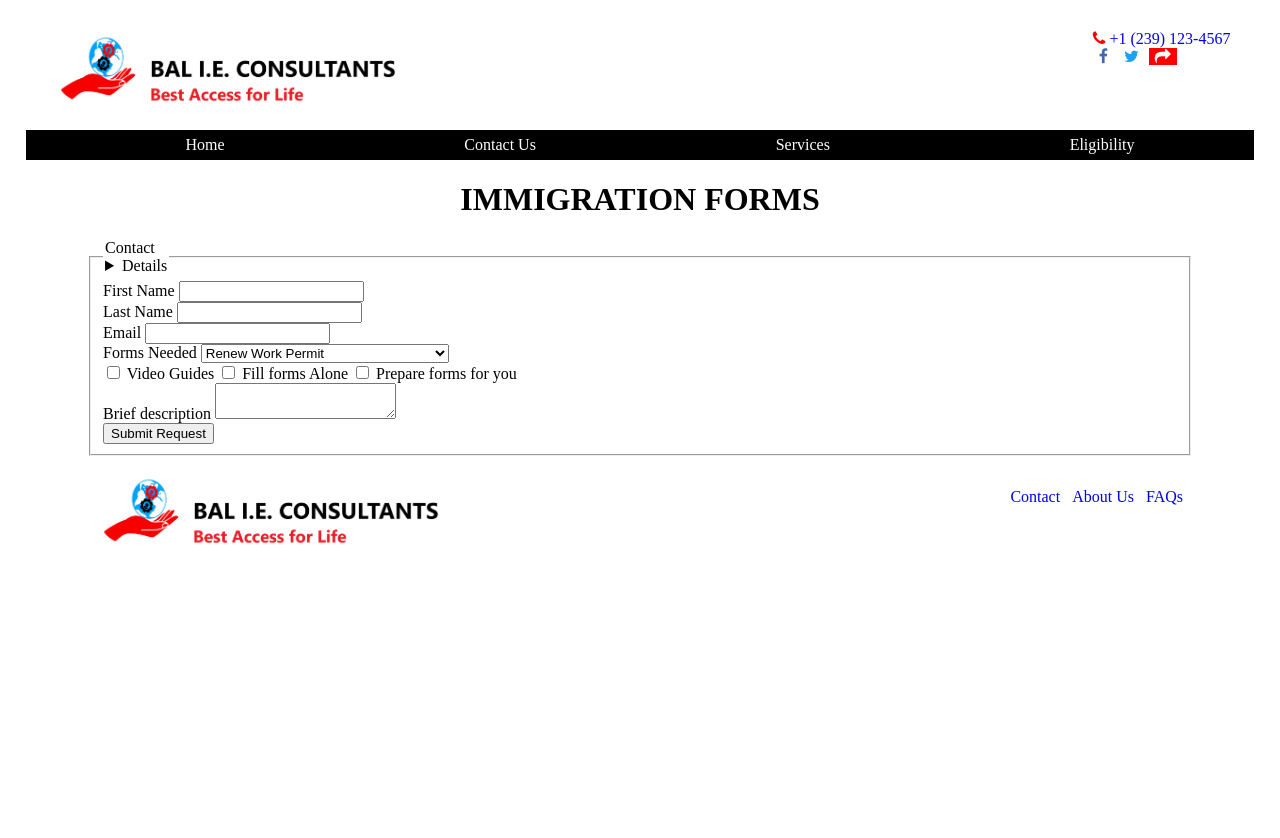
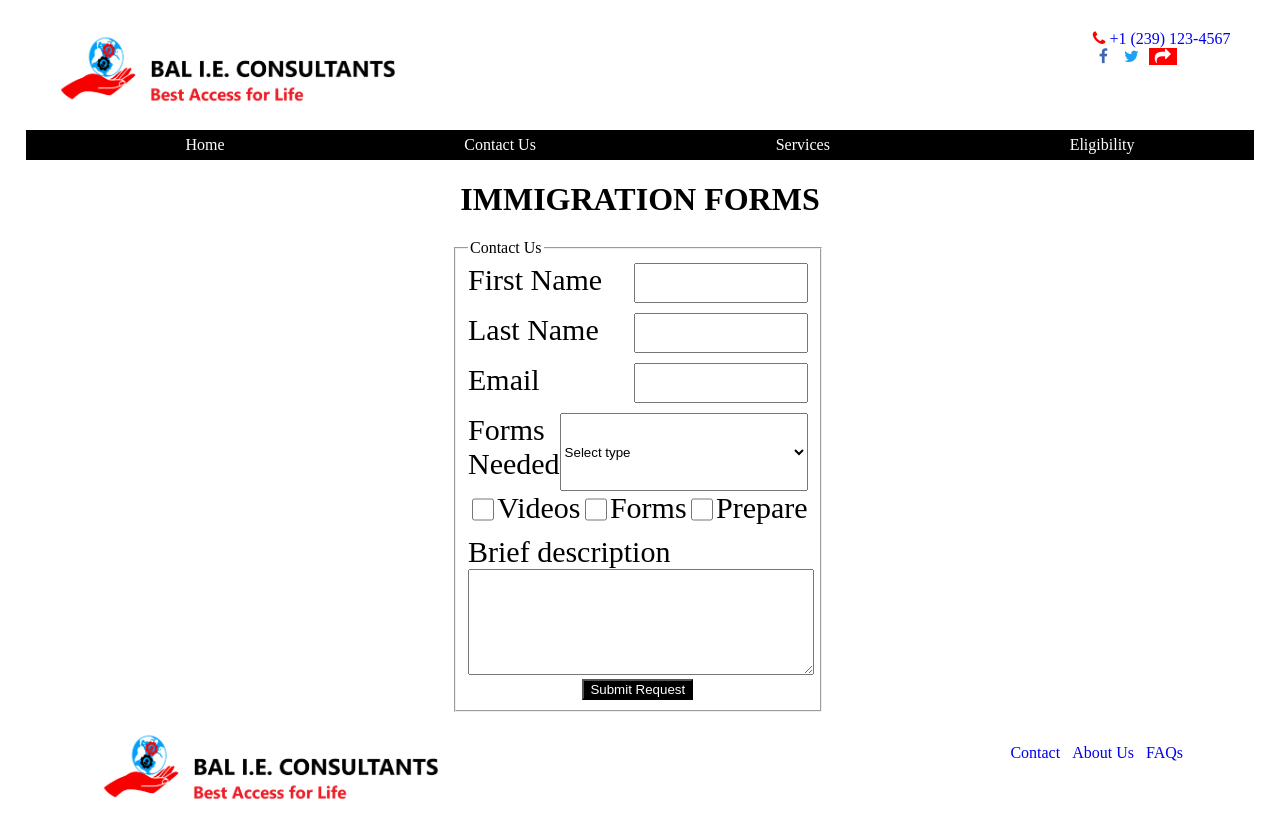
Before and after one commit to bellapierre87/First-AA-Website, a plain HTML site: page contact.html in a window 1280 px wide. Before the commit the page ends 800 px from the top, so only its background shows below. Drawn offline with Linux system fonts and the light colour scheme.

Commit message:
adding design and other details

```diff
--- a/contact.html
+++ b/contact.html
@@ -40,49 +40,50 @@
         </div>
 
         <form action="/form-handling-url" method="post">
-            <fieldset>
-                <legend>Contact <Details></Details></legend>
-                <div>
+            <fieldset class="form_input">
+                <legend>Contact Us</legend>
+                <div class="inp_label">
                     <label for="firstName">First Name</label>
                     <input type="text" id="firstName" name="first_name">
                 </div>
-                <div>
+                <div class="inp_label">
                     <label for="lastName">Last Name</label>
                     <input type="text" id="lastName" name="last_name">
                 </div>
-                <div>
+                <div class="inp_label">
                     <label for="email">Email</label>
                     <input type="email" id="email" name="email_address">
                 </div>
-                <div>
-                    <label for="role">Forms Needed</label>
-                    <select id="role" name ="user_role_name">
-                        <option value="admin">Renew Work Permit</option>
-                        <option value="user">Renew Green Card</option>
-                        <option value="guest">Remove Green Card 2-Year Condition</option>
-                        <option value="guest">Renew TPS</option>
-                        <option value="guest">Renew DACA
-                        <option value="guest">Renew TPS</option>
-                        <option value="guest">Apply for Citizenship</option>
-                        <option value="guest">Forms with Fee Waiver</option>
-                        <option value="guest">Translations</option>
-                        <option value="guest">Other</option>
-                        </option>
+                <div class="inp_label">
+                    <label for=form_type">Forms Needed</label>
+                    <select id="form_type" name ="user_form_type">
+                        <option>Select type</option>
+                        <option value="forms">Renew Work Permit</option>
+                        <option value="forms">Renew Green Card</option>
+                        <option value="forms">Remove Green Card 2-Year Condition</option>
+                        <option value="forms">Renew TPS</option>
+                        <option value="forms">Renew DACA
+                        <option value="forms">Renew TPS</option>
+                        <option value="forms">Apply for Citizenship</option>
+                        <option value="forms">Forms with Fee Waiver</option>
+                        <option value="forms">Translations</option>
+                        <option value="forms">Other</option>
+
                     </select>
                 </div>
-                <div>
+                <div class="inp_label">
                     <input type="checkbox" id="videos" name="videos" value="Video_Guides">
-                    <label for="videos"> Video Guides</label>
+                    <label for="videos"> Videos</label>
                     <input type="checkbox" id="fill_form" name="fill_form" value="Fill_Form">
-                    <label for="fill_form"> Fill forms Alone</label>
+                    <label for="fill_form"> Forms</label>
                     <input type="checkbox" id="prepare" name="prepare" value="Prepare">
-                    <label for="prepare"> Prepare forms for you</label>
+                    <label for="prepare"> Prepare</label>
                 </div>
                 <div>
                     <label for="bio">Brief description</label>
                     <textarea id="bio" name="bio"></textarea>
                 </div>
-                <div>
+                <div class="submit">
                     <button type="submit">Submit Request</button>
                 </div>
 
--- a/main.css
+++ b/main.css
@@ -25,33 +25,60 @@ body{
 
 }
 .forms{
-
     display: flex;
     flex-wrap: wrap;
-
+  }
+  .form_layout > div{
+      border: 2px solid red;
+      padding-right: 4px;
+      padding-left: 4px;
   }
 
-  .form_layout > div{
-      border: 4px inset;
-      padding: 10px;
-
-
-  }
-.form_layout{
-
-        display: grid;
-        grid-template-columns: repeat(3, 1fr);
-        grid-template-rows: repeat(2, 1fr);
-
-
+.form_layout
+{
+    display: grid;
+    grid-template-columns: repeat(3, 1fr);
+    grid-template-rows: repeat(2, 1fr);
+    grid-gap: 4px;
 
 }
+
 .contact{
 
     padding-right: 8px;
     padding-left: 8px;
     padding-top: 4px;
 
+}
+.inp_label{
+    display: flex;
+    justify-content: space-between;
+
+}
+textarea{
+    width: 100%;
+    height: 100px;
+}
+option{
+    font-size: 16px;
+}
+input, label{
+    margin-bottom: 10px;
+    font-size: 30px;
+    width: 50%;
+}
+.submit{
+    display: flex;
+    justify-content: center;
+}
+button{
+    background:black;
+    color: white;
+}
+form{
+    width: 33%;
+    margin-right:33%;
+    margin-left: 33%;
 }
 .menu{
     display:flex;
```
Also changed, not shown: index.html (+1 -1 lines), service.html (+21 -9 lines), 2 other files.
